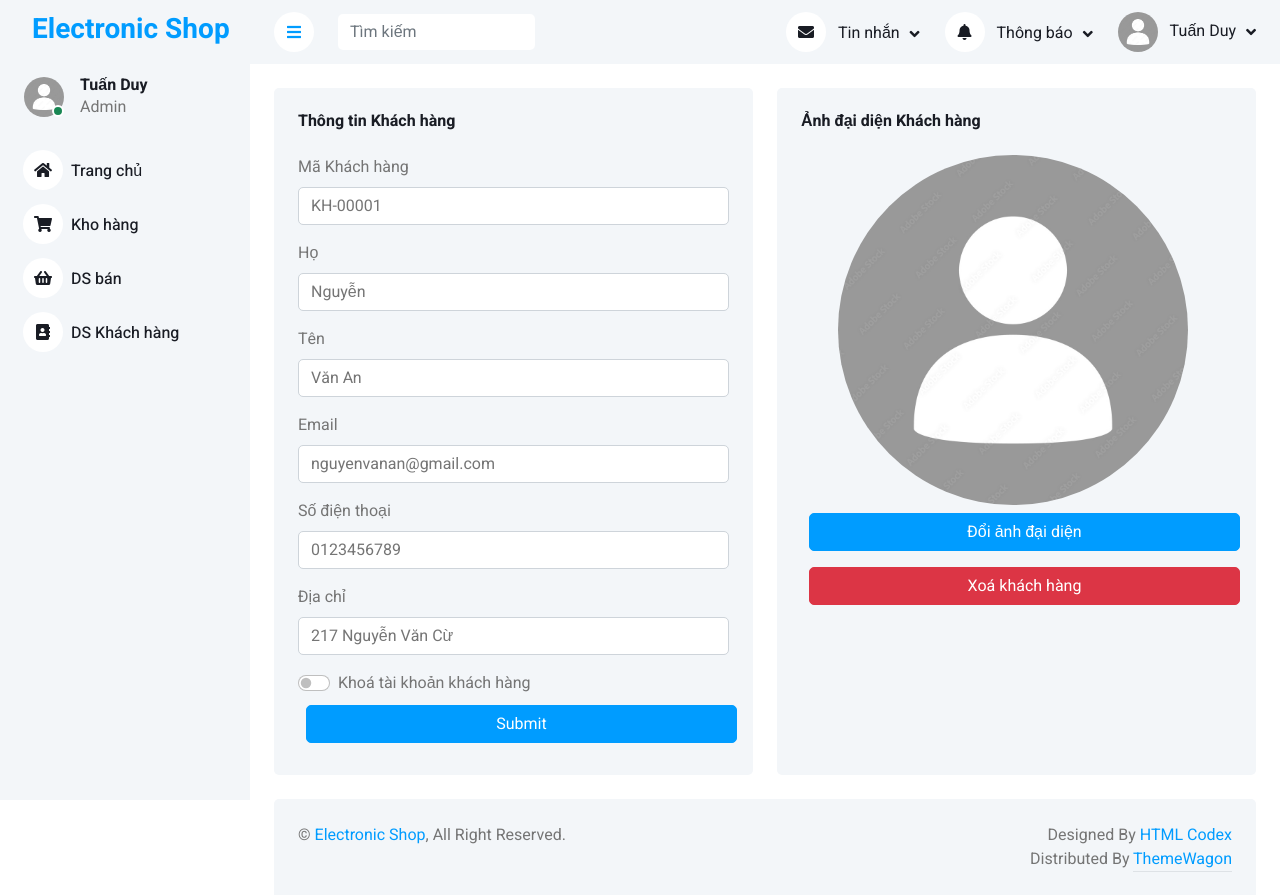
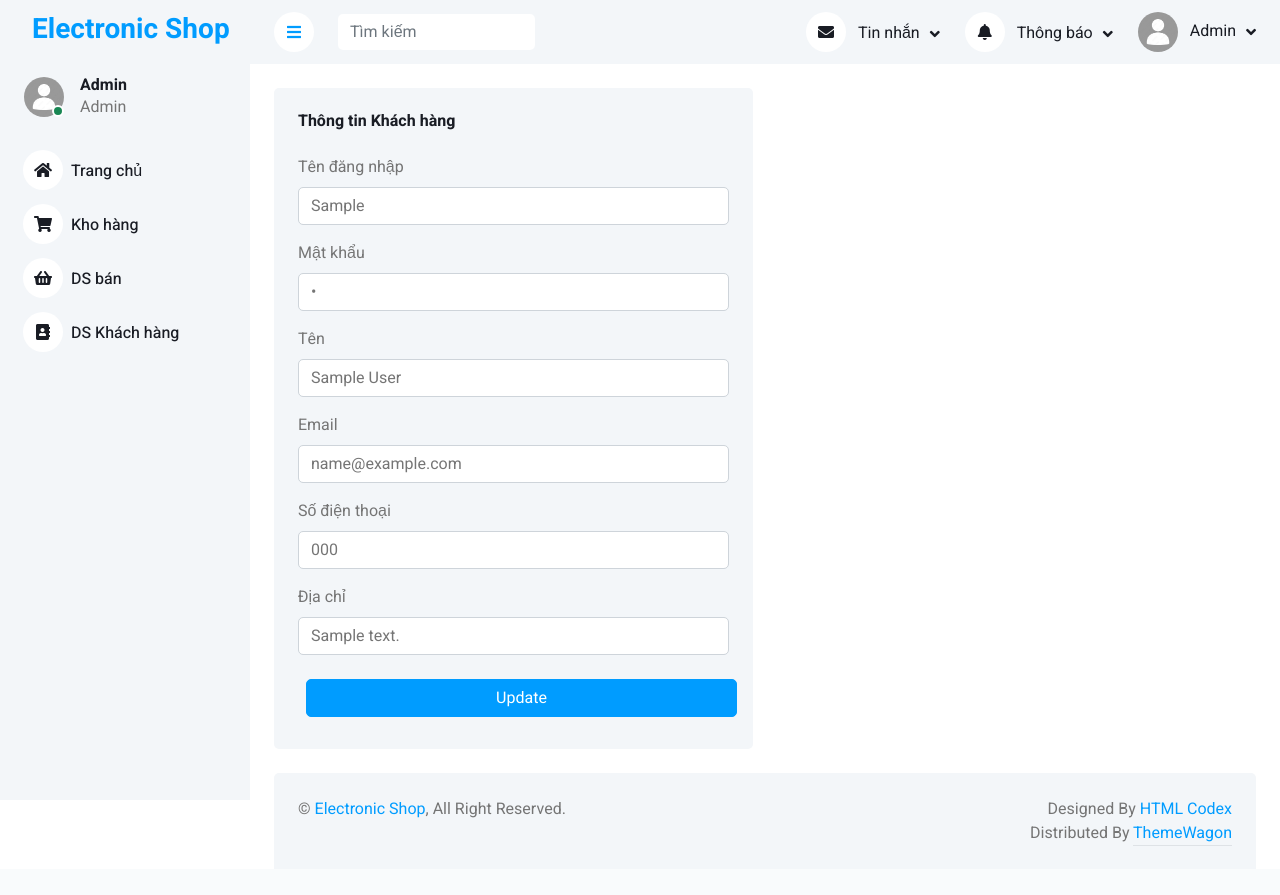
Before and after one commit to tuanduy18012002/Phone-Shop-Web, a Node server app: a page that uses views/layouts/admin.handlebars in a window 1280 px wide. After the commit the page ends 846 px from the top, so only its background shows below. Run offline with Node 20, Linux system fonts and the light colour scheme; tables that the repository leaves empty hold one stand-in row (values such as "Sample post"); some libraries are stand-ins or nearby versions.

Commit message:
customer-list admin

```diff
--- a/controllers/admin/productController.js
+++ b/controllers/admin/productController.js
@@ -98,6 +98,7 @@ class productController
                 {$set: {name: req.body.name, description: req.body.description,
                     brand: req.body.brand, price: req.body.price, image: req.body.image}}, {returnOriginal: false})
             update.save()
+            res.redirect('/admin/product')
         }
         catch(error)
         {
--- a/controllers/admin/userController.js
+++ b/controllers/admin/userController.js
@@ -13,11 +13,9 @@ class userController
             var numOfuser;
 
             const search = req.query.search;
-            // const brand = req.query.brand;
-            // const price = req.query.price;
             const account = req.query.account;
 
-            if (!req.query.search && !req.query.brand)
+            if (!req.query.search)
             {
                 numOfuser = await (await user.find({}).sort({account: account})).length;
                 const numberOfPages = Math.ceil(numOfuser / userPerPage);
@@ -43,32 +41,32 @@ class userController
                 })
                 .catch(next)
             }
-            // else
-            // {
-            //     numOfuser = await (await user.find({name: new RegExp(search, 'i'), brand: new RegExp(brand, 'i')}).sort({price: price})).length;
-            //     const numberOfPages = Math.ceil(numOfuser / userPerPage);
-            //     const listNumberPage = [];
+            else
+            {
+                numOfuser = await (await user.find({account: new RegExp(search, 'i')}).sort({account: account})).length;
+                const numberOfPages = Math.ceil(numOfuser / userPerPage);
+                const listNumberPage = [];
 
-            //     for (var i = 1; i <= numberOfPages; i++)
-            //     {
-            //         listNumberPage.push({value: i.toString()});
-            //     }
-            //     let page = req.query.page ? Number(req.query.page) : 1;
-            //     var startFrom = (page - 1) * userPerPage;
+                for (var i = 1; i <= numberOfPages; i++)
+                {
+                    listNumberPage.push({value: i.toString()});
+                }
+                let page = req.query.page ? Number(req.query.page) : 1;
+                var startFrom = (page - 1) * userPerPage;
 
-            //     await user.find({name: new RegExp(search, 'i') , brand: new RegExp(brand, 'i')}).sort({price: price})
-            //     .skip(startFrom)
-            //     .limit(userPerPage)
-            //     .then(user => {
-            //         res.render('./admin/customer-list', {
-            //             pre_page: page <= 1 ? null : page - 1,
-            //             next_page: page >= numberOfPages ? null : page + 1,
-            //             pages: listNumberPage,
-            //             user: multipleMongooseToObject(user)
-            //         })
-            //     })
-            //     .catch(next)
-            // }
+                await user.find({account: new RegExp(search, 'i')}).sort({account: account})
+                .skip(startFrom)
+                .limit(userPerPage)
+                .then(user => {
+                    res.render('./admin/customer-list', {
+                        pre_page: page <= 1 ? null : page - 1,
+                        next_page: page >= numberOfPages ? null : page + 1,
+                        pages: listNumberPage,
+                        user: multipleMongooseToObject(user)
+                    })
+                })
+                .catch(next)
+            }
             }
         catch(error){
             res.status(500).json({message: error.message})
@@ -92,19 +90,21 @@ class userController
         }
     }
 
-    // async uppro(reg, req, res, next)
-    // {
-    //     try {
-    //         const update = await user.findOneAndUpdate({slug: reg.params.slug},
-    //             {$set: {name: req.body.name, description: req.body.description,
-    //                 brand: req.body.brand, price: req.body.price, image: req.body.image}}, {returnOriginal: false})
-    //         update.save()
-    //     }
-    //     catch(error)
-    //     {
-    //         next(error)
-    //     }
-    // }
+    async uppro(req, res, next)
+    {
+        try {
+            const update = await user.findOneAndUpdate({slug: req.params.slug},
+                {$set: {account: req.body.account, password: req.body.password,
+                    name: req.body.name, email: req.body.email, phone: req.body.phone,
+                    address: req.body.address, slug: req.body.account}}, {returnOriginal: false})
+            update.save()
+            res.redirect('/admin/user')
+        }
+        catch(error)
+        {
+            next(error)
+        }
+    }
 }
 
 module.exports = new userController
--- a/controllers/siteController.js
+++ b/controllers/siteController.js
@@ -48,6 +48,7 @@ class siteController
             else
             {
                 const formData = req.body;
+                formData.slug = req.body.account;
                 const account = new user(formData);
                 account.save();
             }
--- a/routes/admin/user.js
+++ b/routes/admin/user.js
@@ -3,7 +3,7 @@ const router = express.Router()
 
 const user_controller = require('../../controllers/admin/userController')
 
-// router.post('/:slug', user_controller.uppro)
+router.post('/:slug', user_controller.uppro)
 router.get('/:slug', user_controller.detail)
 router.get('/', user_controller.index)
 
--- a/views/admin/customer-detail.handlebars
+++ b/views/admin/customer-detail.handlebars
@@ -1,50 +1,45 @@
 <!-- Information Customer -->
 <div class="container-fluid pt-4 px-4">
+    {{#each user}}
     <div class="row g-4">
         <div class="col-sm-12 col-xl-6">
             <div class="bg-light rounded h-100 p-4">
                 <h6 class="mb-4">Thông tin Khách hàng</h6>
-                <form>
+                <form method="post" action="/admin/user/{{this.slug}}">
                     <div class="mb-3">
-                        <label for="exampleInputMKH1" class="form-label">Mã Khách hàng</label>
-                        <input type="text" class="form-control" id="exampleInputEmail1"
-                            aria-describedby="emailHelp" value="KH-00001">
+                        <label for="account" class="form-label">Tên đăng nhập</label>
+                        <input type="text" class="form-control" name="account" value="{{this.account}}">
                     </div>
                     <div class="mb-3">
-                        <label for="exampleInputHoKH1" class="form-label">Họ</label>
-                        <input type="text" class="form-control" id="exampleInputEmail1"
-                            aria-describedby="emailHelp" value="Nguyễn">
+                        <label for="password" class="form-label">Mật khẩu</label>
+                        <input type="password" class="form-control" name="password" value="{{this.password}}">
                     </div>
                     <div class="mb-3">
-                        <label for="exampleInputTenKH1" class="form-label">Tên</label>
-                        <input type="text" class="form-control" id="exampleInputEmail1"
-                            aria-describedby="emailHelp" value="Văn An">
+                        <label for="name" class="form-label">Tên</label>
+                        <input type="text" class="form-control" name="name" value="{{this.name}}">
                     </div>
                     <div class="mb-3">
-                        <label for="exampleInputEmail1" class="form-label">Email</label>
-                        <input type="email" class="form-control" id="exampleInputEmail1"
-                            aria-describedby="emailHelp" value="nguyenvanan@gmail.com">
+                        <label for="email" class="form-label">Email</label>
+                        <input type="email" class="form-control" name="email" value="{{this.email}}">
                     </div>
                     <div class="mb-3">
-                        <label for="exampleInputSDTKH1" class="form-label">Số điện thoại</label>
-                        <input type="text" class="form-control" id="exampleInputEmail1"
-                            aria-describedby="emailHelp" value="0123456789">
+                        <label for="phone" class="form-label">Số điện thoại</label>
+                        <input type="text" class="form-control" name="phone" value="{{this.phone}}">
                     </div>
                     <div class="mb-3">
-                        <label for="exampleInputDiaChiKH1" class="form-label">Địa chỉ</label>
-                        <input type="text" class="form-control" id="exampleInputEmail1"
-                            aria-describedby="emailHelp" value="217 Nguyễn Văn Cừ">
+                        <label for="address" class="form-label">Địa chỉ</label>
+                        <input type="text" class="form-control" name="address" value="{{this.address}}">
                     </div>
-                    <div class="form-check form-switch">
+                    {{!-- <div class="form-check form-switch">
                         <input class="form-check-input" type="checkbox" role="switch"
                             id="flexSwitchCheckDefault">
                         <label class="form-check-label" for="flexSwitchCheckDefault">Khoá tài khoản khách hàng</label>
-                    </div>
-                    <button type="submit" class="btn btn-primary w-100 m-2">Submit</button>
+                    </div> --}}
+                    <button type="submit" class="btn btn-primary w-100 m-2">Update</button>
                 </form>
             </div>
         </div>
-        <div class="col-sm-12 col-xl-6">
+        {{!-- <div class="col-sm-12 col-xl-6">
             <div class="bg-light rounded h-100 p-4">
                 <h6 class="mb-4">Ảnh đại diện Khách hàng</h6>
                 <div>
@@ -53,7 +48,8 @@
                     <button type="button" class="btn btn-danger w-100 m-2">Xoá khách hàng</button>
                 </div>
             </div>
-        </div>
+        </div> --}}
     </div>
+    {{/each}}
 </div>
 <!-- End Information Customer -->
--- a/views/client/register.handlebars
+++ b/views/client/register.handlebars
@@ -17,7 +17,7 @@
                 </div>
                 <div class="row">
                     <label>Name</label>
-                    <input class="form-control" type="password" name="name" placeholder="Name">
+                    <input class="form-control" type="text" name="name" placeholder="Name">
                 </div>
                 <div class="row">
                     <button type="submit" class="btn btn-primary">Register</button>
--- a/views/layouts/admin.handlebars
+++ b/views/layouts/admin.handlebars
@@ -53,7 +53,7 @@
                         <div class="bg-success rounded-circle border border-2 border-white position-absolute end-0 bottom-0 p-1"></div>
                     </div>
                     <div class="ms-3">
-                        <h6 class="mb-0">Tuấn Duy</h6>
+                        <h6 class="mb-0">Admin</h6>
                         <span>Admin</span>
                     </div>
                 </div>
@@ -147,12 +147,14 @@
                     <div class="nav-item dropdown">
                         <a href="#" class="nav-link dropdown-toggle" data-bs-toggle="dropdown">
                             <img class="rounded-circle me-lg-2" src="/images/admin/20127478.jpg" alt="" style="width: 40px; height: 40px;">
-                            <span class="d-none d-lg-inline-flex">Tuấn Duy</span>
+                            <span class="d-none d-lg-inline-flex">Admin</span>
                         </a>
                         <div class="dropdown-menu dropdown-menu-end bg-light border-0 rounded-0 rounded-bottom m-0">
                             <a href="#" class="dropdown-item">My Profile</a>
-                            {{!-- <a href="#" class="dropdown-item">Settings</a> --}}
                             <a href="/" class="dropdown-item">Customer Site</a>
+                            <form method="post" action="/logout">
+                                <button class="dropdown-item">Log out</button>
+                            </form>
                         </div>
                     </div>
                 </div>
```
Also changed, not shown: models/user.js (+7 -7 lines), views/admin/customer-list.handlebars (+45 -4 lines).
